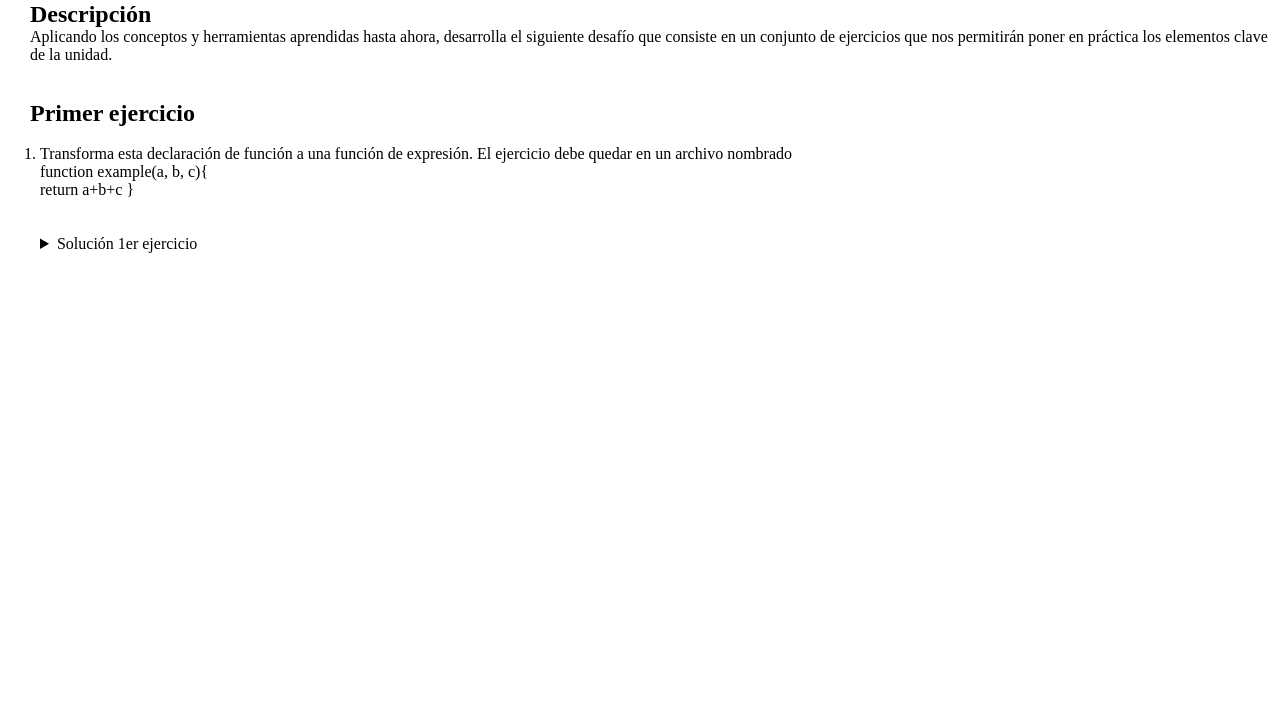
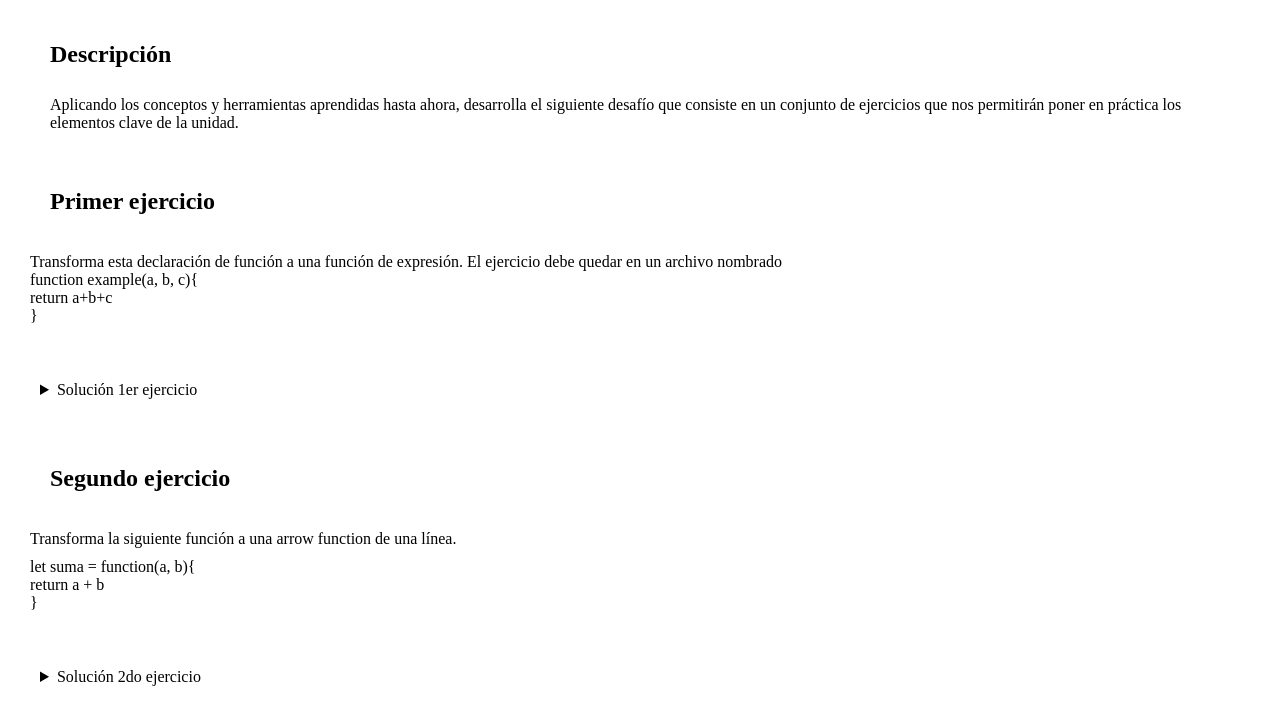
Before and after one commit to Row-Diaz/Desaf-o-Funciones, a plain HTML site: page index.html in a window 1280 px wide. Shown: the part 72-800 px from the top of the page. Drawn offline with Linux system fonts and the light colour scheme.

Commit message:
resolucion del segundo ejercicio

```diff
--- a/assets/css/style.css
+++ b/assets/css/style.css
@@ -1,5 +1,5 @@
 * {
-  margin: 0;
+  margin: 10px;
 }
 
 /* EJERCICIO N° 1 */
--- a/index.html
+++ b/index.html
@@ -15,32 +15,66 @@
 
       <h2>Descripción</h2>
 
-      <div>
+
         <p class="descripcion">
+            <br>
             Aplicando los conceptos y herramientas aprendidas hasta ahora, desarrolla el siguiente
             desafío que consiste en un conjunto de ejercicios que nos permitirán poner en práctica los
             elementos clave de la unidad.
         </p>
-        <br /><br />
+        <br />
+        <br />
 
         <!-- EJERCICIO N° 1 -->
         <h2>Primer ejercicio</h2>
        <br>
-      <ol>
-        <li>
+
+        <p>
             Transforma esta declaración de función a una función de expresión. El ejercicio debe
             quedar en un archivo nombrado <br>
             function example(a, b, c){<br>
-                return a+b+c
+                return a+b+c <br>
                 }
-        </li>
+        </p>
+
         <br />
     <br />
     <details>
-      <summary>Solución 1er ejercicio</summary>
-      <br>
+    <summary>Solución 1er ejercicio</summary>
+    <br>
 
-      <p>Ver solucion del ejercicio en el archivo de JavaScript llamado 1_funcion.js</p>
+    <p>Ver solucion del ejercicio en el archivo de JavaScript llamado 1_funcion.js</p>
+    </details>
 
+    <br>
+    <br>
+
+    <!-- EJERCICIO N° 2 -->
+
+    <h2>Segundo ejercicio</h2>
+    <br>
+
+        <p>Transforma la siguiente función a una arrow function de una línea.</p>
+        <p>let suma = function(a, b){<br>
+            return a + b <br>
+            }</p>
+        <br />
+    <br />
+      <details>
+       <summary>Solución 2do ejercicio</summary>
+        <br>
+
+        <p>Ver solucion del ejercicio en el archivo de JavaScript llamado 2_arrow.js</p>
+
+
+
+
+
+
+
+
+
+
+<script src="./assets/js/1_funcion.js"></script>
 </body>
 </html>
```
Also changed, not shown: assets/js/1_funcion.js (+5 -5 lines), assets/js/2_arrow.js (added, +11 -0 lines).
